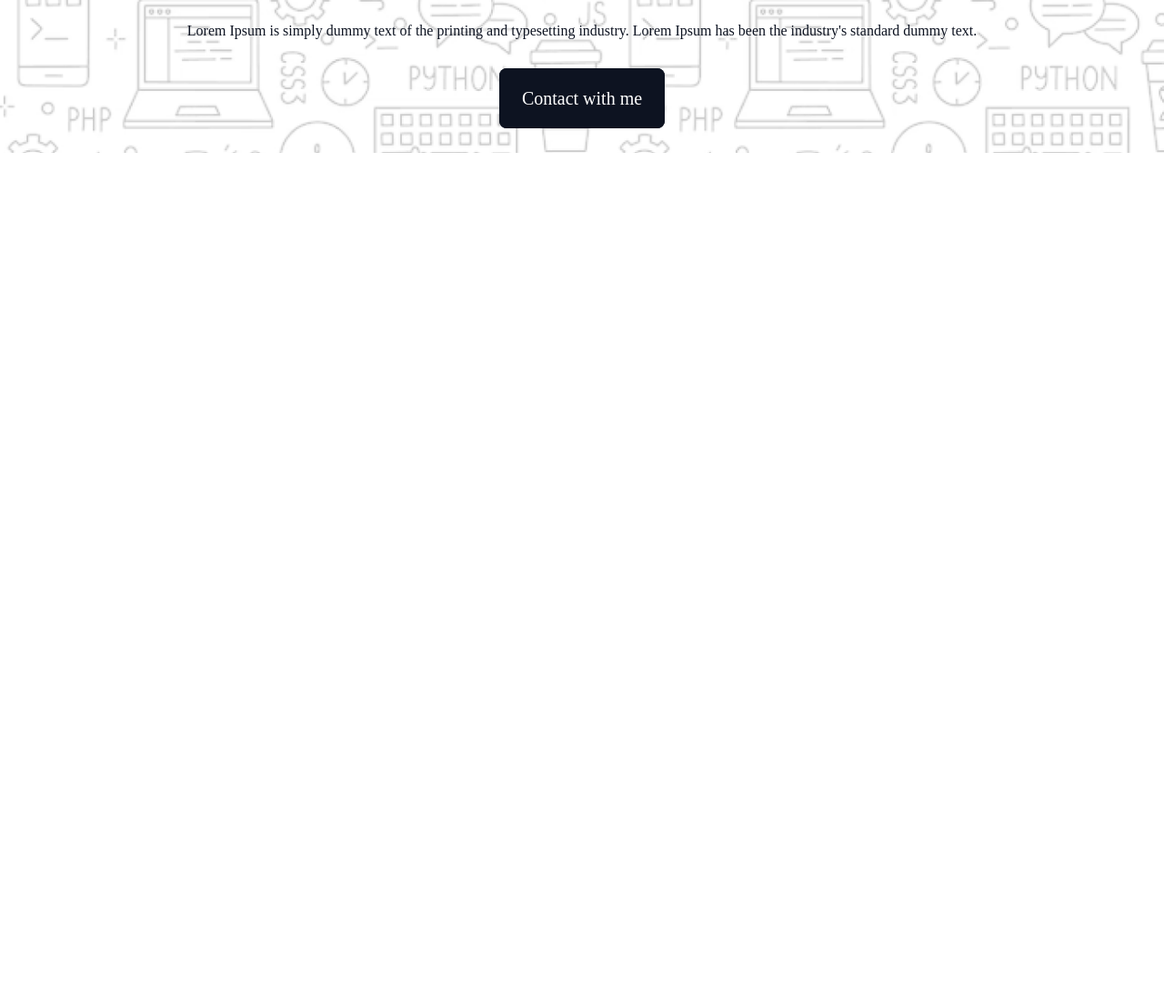
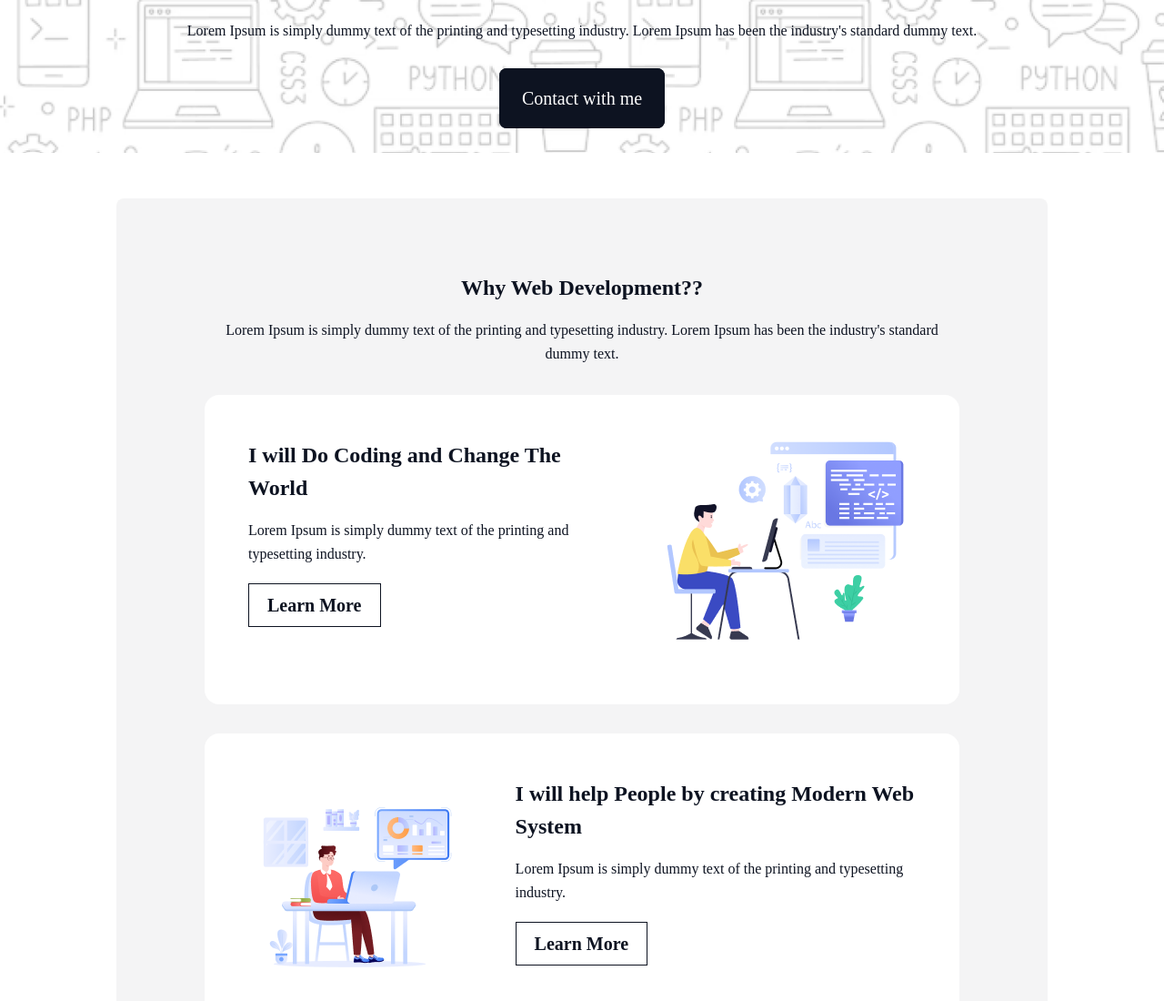
Before and after one commit to bdruhul/challenge-1, a plain HTML site: page index.html in a window 1280 px wide. Shown: the part 560-1660 px from the top of the page at 91% size. Before the commit the page ends 800 px from the top, so only its background shows below. Drawn offline with Linux system fonts and the light colour scheme; a web font is replaced by a local one.

Commit message:
added some responsive css

```diff
--- a/assets/css/style.css
+++ b/assets/css/style.css
@@ -100,6 +100,7 @@ section {
 }
 
 
+
 /* basic css style desing ended */
 /* common css */
 .title {
@@ -118,6 +119,18 @@ section {
     color: var(--dark-primary);
 }
 
+.text-center {
+    text-align: center;
+}
+.text-left{
+    text-align: left !important;
+}
+
+.d-flex{
+    display: flex;
+    justify-content: space-between;
+    align-items: center;
+}
 /* common css */
 
 /* header section css part start  */
@@ -192,7 +205,8 @@ section {
     transition: all linear 0.3s;
 
 }
-.banner-btn:hover{
+
+.banner-btn:hover {
     background-color: #fff;
     border: 1px solid var(--dark-primary);
     color: var(--dark-primary);
@@ -201,27 +215,88 @@ section {
 
 /* banner section css part end */
 /* header section responsive part start  */
-    @media screen and (max-width:576px) {
-       .container{
+@media screen and (max-width:576px) {
+    .container {
         width: 95%;
         margin: 0 auto;
-       }
-       .header-top{
+    }
+
+    .header-top {
         padding: 5px 0px;
         flex-direction: column;
         gap: 15px;
         margin-bottom: 20px;
-       }
+    }
 
-       .banner-content{
+    .banner-content {
         width: 95%;
-       }
-    .banner-title{
+    }
+
+    .banner-title {
         font-size: 28px;
         line-height: 36px;
 
     }
 
-    }
+}
+
 /* header section responsive part end */
 /* header section css part end*/
+/* main part css start  */
+main {
+    margin-top: 50px;
+}
+
+/* why web css part start  */
+.why-web {
+    background-color: #0d13210b;
+    padding: 80px 97px;
+    border-radius: 8px;
+
+}
+.why-web-top-title{
+    font-weight: 800;
+}
+
+.why-web-top-subtitle {
+    margin-top: 16px;
+}
+.why-web-content{
+    width: 100%;
+    background-color: #fff;
+    margin-top: 32px;
+    padding: 48px;
+    border-radius: 16px;
+
+}
+.why-c-left, .why-c-right{
+    width: 50%;
+}
+.why-c-right{
+    text-align: end;
+}
+
+.why-web-content{
+    align-items: start;
+}
+.why-web-content-sub-title{
+    margin-top: 16px;
+    margin-bottom: 32px;
+}
+.why-web-btn{
+    padding: 12px 20px;
+    border: 1px solid var(--dark-primary);
+    font-family: var(--azeret-mono);
+    font-size: 20px;
+    font-weight: 600;
+    color: var(--dark-primary);
+}
+.w-40{
+    width: 40%;
+}
+.w-60{
+    width: 60%;
+}
+/* why web css part end */
+
+/* main part css end */
--- a/index.html
+++ b/index.html
@@ -16,7 +16,7 @@
         <!-- header top html part start  -->
         <div class="header-top container">
             <div class="logo">
-                        <a href="#" class="logo-link">Munira M.</a>
+                <a href="#" class="logo-link">Monira M.</a>
             </div>
             <div class="download">
                 <a href="assets/images/resume.pdf" download>
@@ -30,7 +30,8 @@
             <div class="banner-content">
                 <img src="./assets/images/Group.png" alt="muna's photo">
                 <h1 class="banner-title title">"In the near future, I hope to become a Developer."</h1>
-                                <h3 class="banner-subtitle sub-title">Lorem Ipsum is simply dummy text of the printing and typesetting industry. Lorem Ipsum has been the industry's standard dummy text.</h3>
+                <h3 class="banner-subtitle sub-title">Lorem Ipsum is simply dummy text of the printing and typesetting
+                    industry. Lorem Ipsum has been the industry's standard dummy text.</h3>
                 <div class="banner-btn-main">
                     <a href="" class="banner-btn">Contact with me</a>
                 </div>
@@ -39,6 +40,53 @@
         <!-- banner section html part end -->
     </header>
     <!-- header section html part end -->
+    <!-- main content  -->
+    <main>
+        <div class="why-web container">
+            <div class="why-web-top text-center">
+                <h1 class="why-web-top-title title">Why Web Development??</h1>
+                <h3 class="why-web-top-subtitle sub-title">Lorem Ipsum is simply dummy text of the printing and
+                    typesetting industry. Lorem Ipsum has been the industry's standard dummy text.</h3>
+            </div>
+            <div class="why-web-content-box">
+                <div class="why-web-content d-flex">
+                    <div class="why-c-left">
+                        <h3 class="why-web-content-title title">I will Do Coding and Change The World</h3>
+                        <p class="why-web-content-sub-title sub-title">Lorem Ipsum is simply dummy text of the printing
+                            and typesetting industry.</p>
+                        <a href="#" class="why-web-btn">Learn More</a>
+                    </div>
+                    <div class="why-c-right">
+                        <img src="./assets/images/Layer_1.png" alt="">
+                    </div>
+                </div>
+                <div class="why-web-content d-flex">
+                    <div class="why-c-right text-left w-40">
+                        <img src="./assets/images/Group 3.png" alt="">
+                    </div>
+                    <div class="why-c-left w-60">
+                        <h3 class="why-web-content-title title">I will help People by creating Modern Web System</h3>
+                        <p class="why-web-content-sub-title sub-title">Lorem Ipsum is simply dummy text of the printing
+                            and typesetting industry.</p>
+                        <a href="#" class="why-web-btn">Learn More</a>
+                    </div>
+
+                </div>
+                <div class="why-web-content d-flex">
+                    <div class="why-c-left">
+                        <h3 class="why-web-content-title title">I will Do Coding and Change The World</h3>
+                        <p class="why-web-content-sub-title sub-title">Lorem Ipsum is simply dummy text of the printing
+                            and typesetting industry.</p>
+                        <a href="#" class="why-web-btn">Learn More</a>
+                    </div>
+                    <div class="why-c-right">
+                        <img src="./assets/images/Layer_1.png" alt="">
+                    </div>
+                </div>
+            </div>
+        </div>
+    </main>
+    <!-- main content  -->
 
 
 
```
Lines whose indentation alone changed are shown as unchanged.
